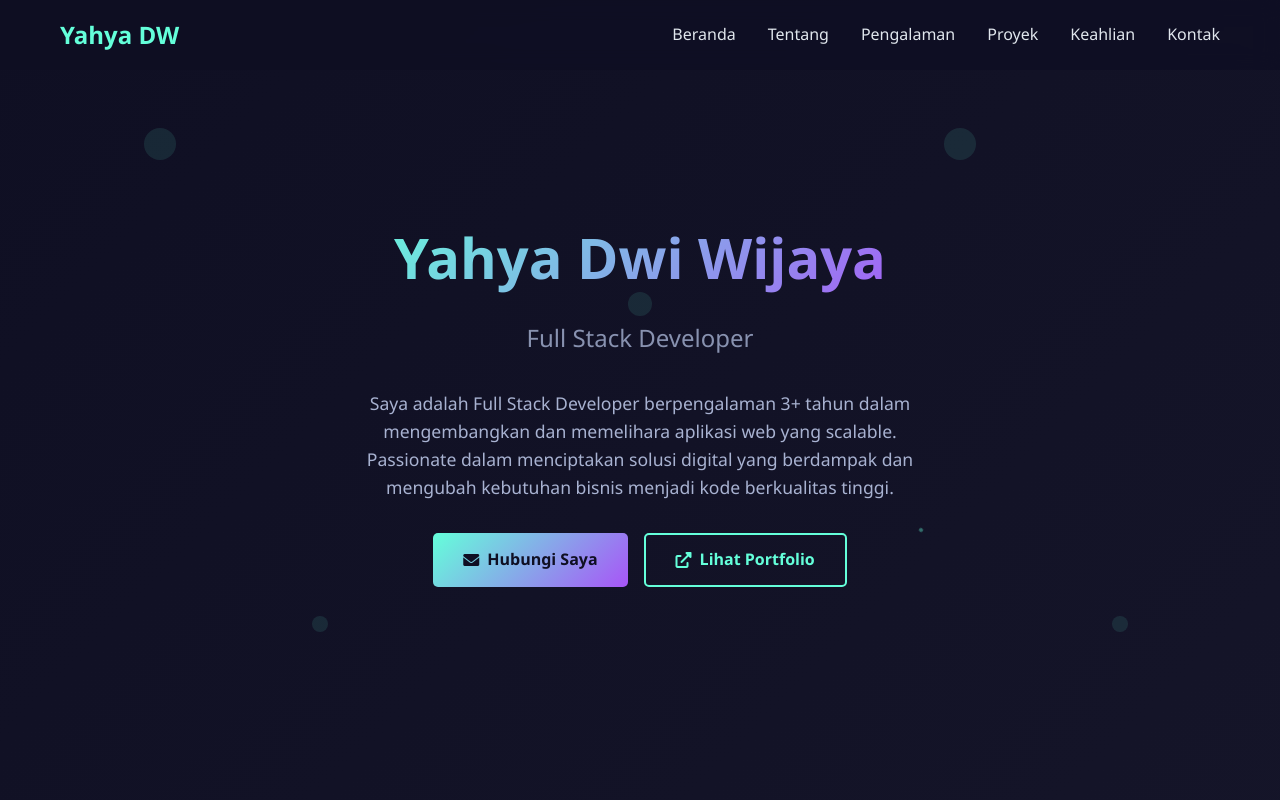
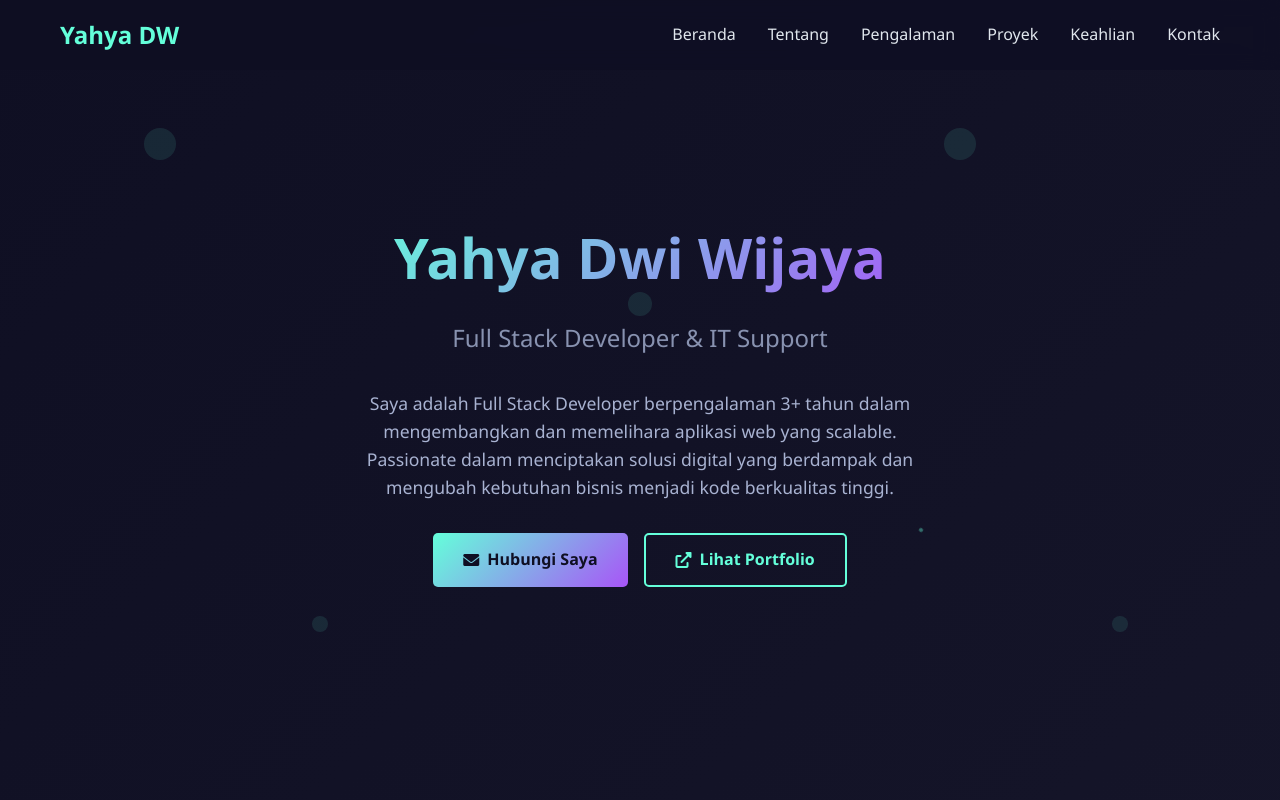
Before and after one commit to yahyadwi/yahyadwi.github.io, a plain HTML site: page index.html in a window 1280 px wide. Shown: the top 800 px of the page. Drawn offline with Linux system fonts and the light colour scheme.

Commit message:
Update subtitle to include IT Support

```diff
--- a/index.html
+++ b/index.html
@@ -624,7 +624,7 @@
     <section id="home" class="hero">
         <div class="hero-content fade-in">
             <h1>Yahya Dwi Wijaya</h1>
-            <p class="subtitle">Full Stack Developer</p>
+            <p class="subtitle">Full Stack Developer & IT Support</p>
             <p class="description">
                 Saya adalah Full Stack Developer berpengalaman 3+ tahun dalam mengembangkan dan memelihara aplikasi web
                 yang scalable.
```
